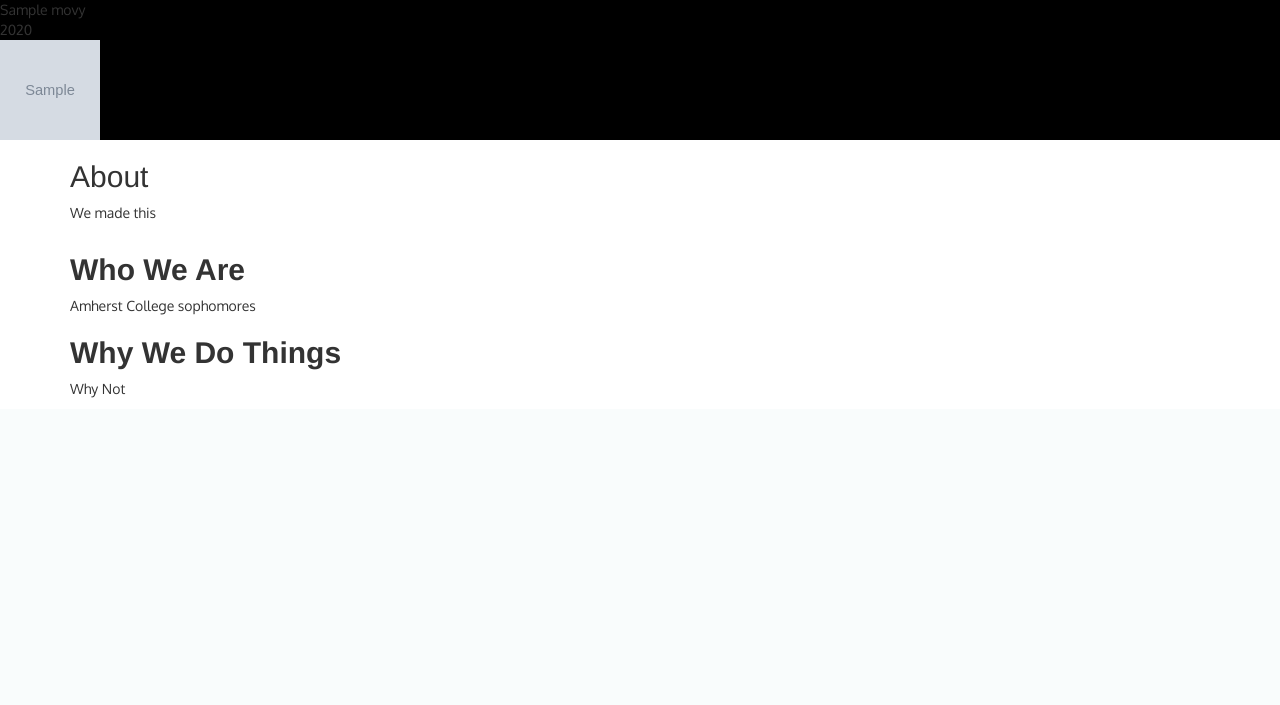
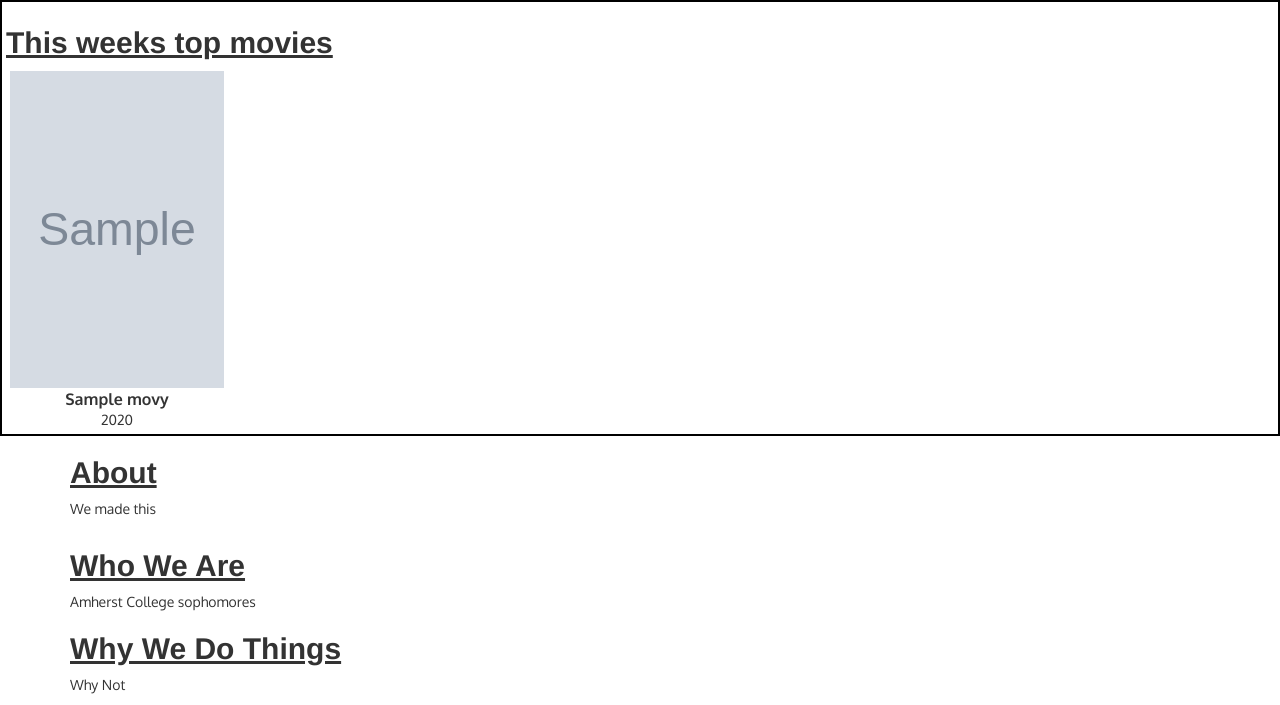
Before and after one commit to dmariselli/YHack, a PHP site: page / in a window 1280 px wide. Shown: the part 1700-2405 px from the top of the page. Before the commit the page ends 2098 px from the top, so only its background shows below. Run offline with PHP 8.4, Linux system fonts and the light colour scheme; tables that the repository leaves empty or names only in its code hold one stand-in row (values such as "Sample post"); grey boxes marked "Sample" are stand-in pictures; some libraries are stand-ins or nearby versions.

Commit message:
pushing css stuff

```diff
--- a/css/main.css
+++ b/css/main.css
@@ -55,6 +55,55 @@ html, body {
     text-transform: uppercase;
 }
 
+h2{
+    text-decoration: underline;
+    font-weight: bold;
+}
+
+.movie-list{
+    background-color:#FFFFFF;
+    border:2px solid black;
+    padding: 4px;
+}
+.moviepic{
+    display:inline-block;
+    padding-top: 2px;
+}
+
+.movie-summary{
+  position: absolute;
+  top: 0;
+  bottom: 0;
+  left: 0;
+  right: 0;
+  background: rgba(29, 106, 154, 0.72);
+  color: #fff;
+  visibility: hidden;
+  opacity: 0;
+}
+
+.moviepic:hover .movie-summary{
+    visibility: visible;
+    opacity:1;
+}
+/*.moviepic img{
+    height:100%;
+    width: 100%;
+}*/
+.movie-title{
+    text-align: center;
+    font-size: 16px;
+    font-weight: bold;
+}
+.movie-year{
+    text-align: center;
+}
+.movie-item{
+    display:inline-block;
+    padding-left:4px;
+    padding-right:4px;
+}
+
 /* NAVBAR */
 .navbar{
     width:100%;
--- a/index.php
+++ b/index.php
@@ -68,7 +68,7 @@
 <!-- Movie Data -->
 	<section id="page-movie" class="page-movie darker">
 
-    	<div class="movie-list" id="suggestions"></div>
+    	<div class="movie-list" id="suggestions"><h2>This weeks top movies</h2></div>
 
     </section>
 
@@ -118,7 +118,7 @@
 				    die('Could not connect to db: ' . mysql_error());
 				}
 
-				$sql = "SELECT `uid`, `title`, `year`, `image_url` FROM `movies`";
+				$sql = "SELECT `uid`, `title`, `year`, `summary`, `image_url` FROM `movies`";
 				$result = mysql_query($sql);
 
 				if (mysql_num_rows($result) > 0) {
@@ -127,8 +127,9 @@
 				        $uid = $row['uid'];
 			            $title = $row['title'];
 			            $year = $row['year'];
+                  $summary=$row['summary'];
 			            $image_url = $row['image_url'];
-			            echo "generateMovieElement('".$uid."','".$title."','".$year."','".$image_url."');";
+			            echo "generateMovieElement('".$uid."','".$title."','".$year."','".$summary."','".$image_url."');";
 				    }
 				} else {
 				    echo "0 results";
@@ -137,16 +138,24 @@
 				// mysql_close($link);
 			?>
 	    };
-  </script>
-  <script id="movie element" class="movie element lighter">
-	    var generateMovieElement = function(uid,title,year,image_url){
+	    var generateMovieElement = function(uid,title,year,summary,image_url){
 	    var wrapper;
+      var sum;
 	    // Create wrappers
 	    wrapper = $("<div />", {
 	        "class" : "movie-item",
 	        "id" : "movie-" + uid,
 	        "data" : uid
 	    }).appendTo("#suggestions");
+
+      sum=$("<div />", {
+          "class" : "movie-summary",
+          "text": summary
+      }).appendTo(wrapper);
+
+      // Add movie picture
+      $('<div class="moviepic"><img src="' + image_url +'" width=214 height=317 />').load(function()
+      {}).appendTo(wrapper);
 
 	    // Add movie title
 	    $("<div />", {
@@ -159,14 +168,10 @@
 	        "class" : "movie-year",
 	        "text": year
 	    }).appendTo(wrapper);
+		  };
 
-	    // Add movie picture
-	    $('<div class="moviepic"><img src="' + image_url +'" width=100 height=100 />').load(function()
-	    {}).appendTo(wrapper);
-		};
-
-		movieinit();
-		google.maps.event.addDomListener(window, 'load', initialize);
+		  movieinit();
+		  google.maps.event.addDomListener(window, 'load', initialize);
 
 	</script>
 
```
